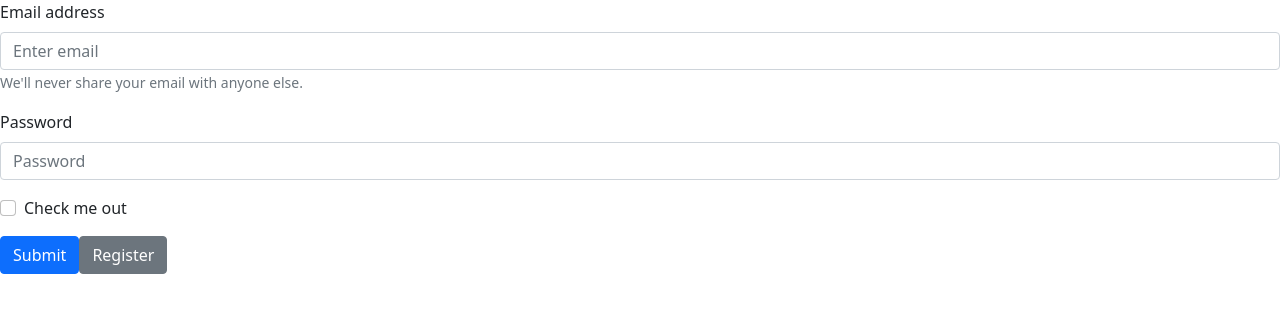
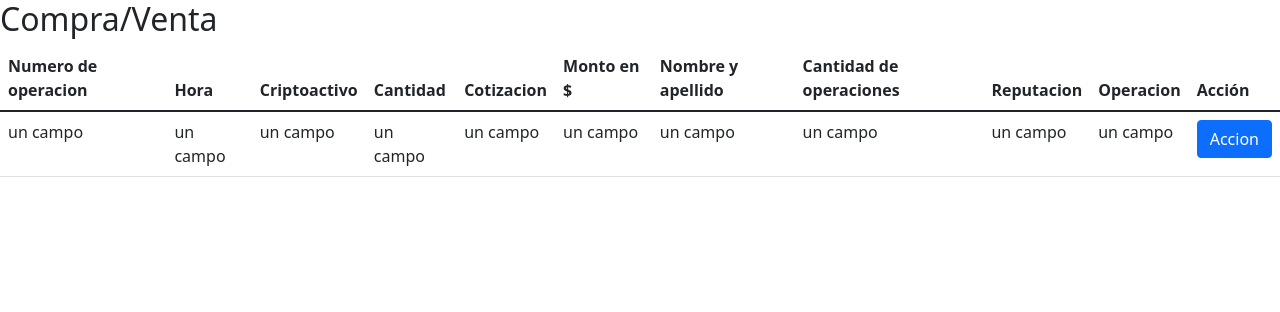
Before and after one commit to PabloD97/unq-desarrollo-app-cripto-front, a React (Create React App) app: page /activities in a window 1280 px wide. Shown: the top 312 px of the page. Built offline with nearby package versions, Linux system fonts and the light colour scheme.

Commit message:
chore: add activities page

```diff
--- /dev/null
+++ b/src/components/Activity.jsx
@@ -0,0 +1,107 @@
+import React, {  useState, useEffect } from "react";
+import NumberFormat from "react-number-format";
+import { getQuotes } from "../api/cryptoactive.api"
+import {Form,Button,Modal} from 'react-bootstrap';
+
+const Activity = () => {
+const [show, setShow] = useState(false);
+
+  const handleClose = () => setShow(false);
+  const handleShow = () => setShow(true);
+
+
+    return (
+        <>
+        <h2>Compra/Venta</h2>
+        <div>
+        <table className="table">
+          <thead>
+            <tr>
+              <th>Numero de operacion</th>
+              <th>Hora</th>
+              <th>Criptoactivo</th>
+              <th>Cantidad</th>
+              <th>Cotizacion </th>
+              <th>Monto en $ </th>
+              <th>Nombre y apellido </th>
+              <th>Cantidad de operaciones</th>
+              <th>Reputacion</th>
+              <th>Operacion</th>
+              <th>Acción</th>
+
+
+            </tr>
+          </thead>
+          <tbody>
+
+                <tr key={crypto.id}>
+                  <td>un campo</td>
+                  <td>un campo</td>
+                  <td>un campo</td>
+                  <td>un campo</td>
+                  <td>un campo</td>
+                  <td>un campo</td>
+                  <td>un campo</td>
+                  <td>un campo</td>
+                  <td>un campo</td>
+                  <td>un campo</td>
+
+                  <td><Button variant="primary" onClick={handleShow}> Accion</Button></td>
+                </tr>
+                     <Modal show={show} onHide={handleClose}>
+                        <Modal.Header closeButton>
+                          <Modal.Title>Transaccion</Modal.Title>
+                        </Modal.Header>
+                        <Modal.Body>
+                               <table className="table">
+                                        <tbody>
+                                                 <tr key={crypto.id}>
+                                                 <td>Hour</td>
+                                                 <td>10:00</td>
+                                                </tr>
+                                                 <tr key={crypto.id}>
+                                                 <td>cryptoactive</td>
+                                                 <td>10:00</td>
+                                                </tr>
+                                                 <tr key={crypto.id}>
+                                                 <td>Monto</td>
+                                                 <td>10:00</td>
+                                                </tr>
+                                                 <tr key={crypto.id}>
+                                                 <td>Usuario</td>
+                                                 <td>10:00</td>
+                                                 </tr>
+                                                 <tr key={crypto.id}>
+                                                 <td>Cantidad</td>
+                                                 <td>10:00</td>
+                                                 </tr>
+                                                 <tr key={crypto.id}>
+                                                 <td>Reputacion</td>
+                                                 <td>10:00</td>
+                                                 </tr>
+                                                 <tr key={crypto.id}>
+                                                 <td>Envio</td>
+                                                 <td>10:00</td>
+                                                </tr>
+                                        </tbody>
+                                      </table>
+                        </Modal.Body>
+                        <Modal.Footer>
+                          <Button variant="secondary" onClick={handleClose}>
+                            Close
+                          </Button>
+                          <Button variant="primary" onClick={handleClose}>
+                            Effect transfer
+                          </Button>
+                        </Modal.Footer>
+                      </Modal>
+
+          </tbody>
+        </table>
+      </div>
+
+      </>
+    )
+}
+
+export default Activity;
--- a/src/routes/Routes.js
+++ b/src/routes/Routes.js
@@ -3,6 +3,8 @@ import React from "react";
 import {BrowserRouter, Switch, Route} from "react-router-dom";
 import Home from "../components/Home"
 import Cryptoassets from "../components/Cryptoassets"
+import Activity from "../components/Activity"
+
 import Register from "../components/Register"
 import Login from "../components/Login";
 import UserList from "../components/UserList";
@@ -20,6 +22,8 @@ const Routes = () => {
                     <Route path="/register" component = {Register}/>
                     <Route path="/home" component= {Home}/>
                     <Route path="/cryptoassets" component= {Cryptoassets}/>
+                    <Route path="/activities" component= {Activity}/>
+
                     <Route path="/" component= {Login}/>
 
                 </Switch>
```
Also changed, not shown: src/components/TransactionEffect.jsx (added, +34 -0 lines), 1 other file (tests, documents, lock files or other folders).
